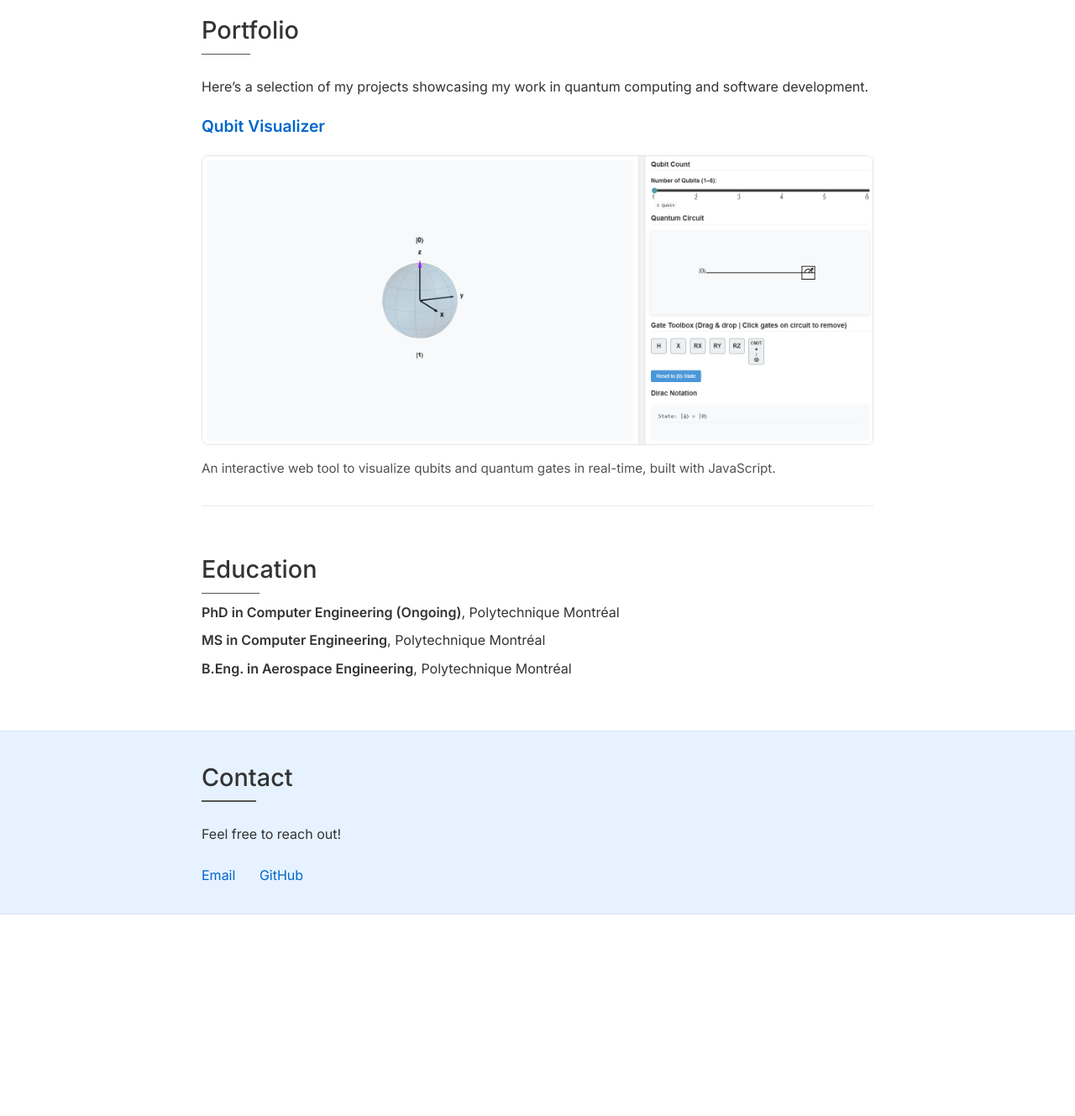
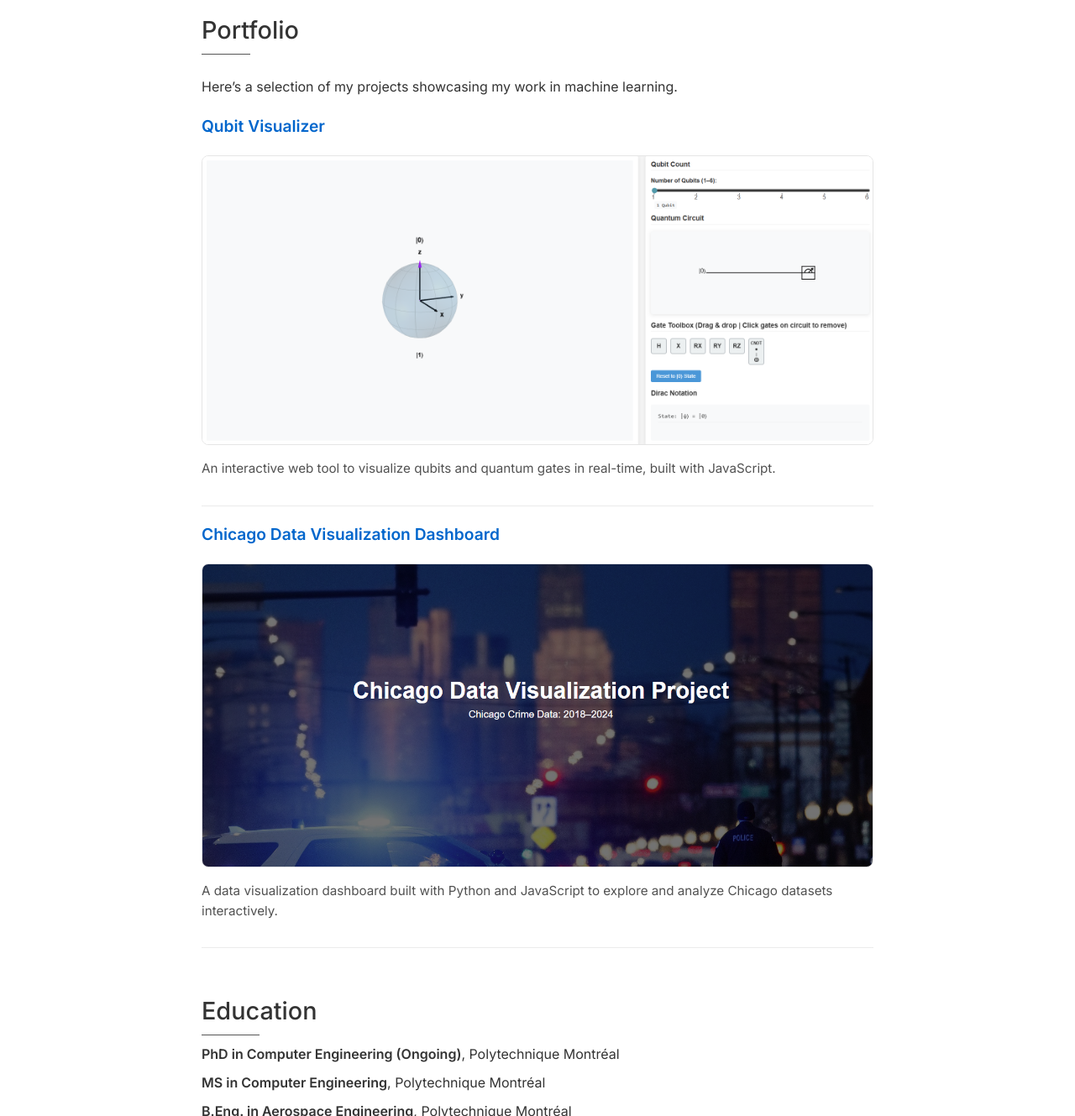
Before and after one commit to RNLibrary/RNLibrary.github.io, a plain HTML site: page index.html in a window 1280 px wide. Shown: the part 939-2268 px from the top of the page at 84% size. Before the commit the page ends 2028 px from the top, so only its background shows below. Drawn offline with Linux system fonts and the light colour scheme.

Commit message:
added data viz project

```diff
--- a/index.html
+++ b/index.html
@@ -71,7 +71,7 @@
     <!-- Portfolio section -->
     <section id="portfolio">
         <h2>Portfolio</h2>
-        <p>Here’s a selection of my projects showcasing my work in quantum computing and software development.</p>
+        <p>Here’s a selection of my projects showcasing my work in machine learning.</p>
 
         <div class="project">
             <h3 class="project-title">
@@ -82,6 +82,21 @@
             </a>
             <p class="project-summary">An interactive web tool to visualize qubits and quantum gates in real-time, built with JavaScript.</p>
         </div>
+
+        <div class="project">
+        <h3 class="project-title">
+            <a href="https://rnlibrary.github.io/Chicago-Data-Visualization-Project/dashboard.html">
+                Chicago Data Visualization Dashboard
+            </a>
+        </h3>
+        <a href="https://rnlibrary.github.io/Chicago-Data-Visualization-Project/dashboard.html" target="_blank">
+            <img src="assets/Chicago_Dashboard_Portfolio.png" alt="Chicago Dashboard Screenshot" class="project-img">
+        </a>
+        <p class="project-summary">
+            A data visualization dashboard built with Python and JavaScript to explore and analyze Chicago datasets interactively.
+        </p>
+    </div>
+
     </section>
 
 
```
Also changed, not shown: assets/Chicago_Dashboard_Portfolio.png (added).
